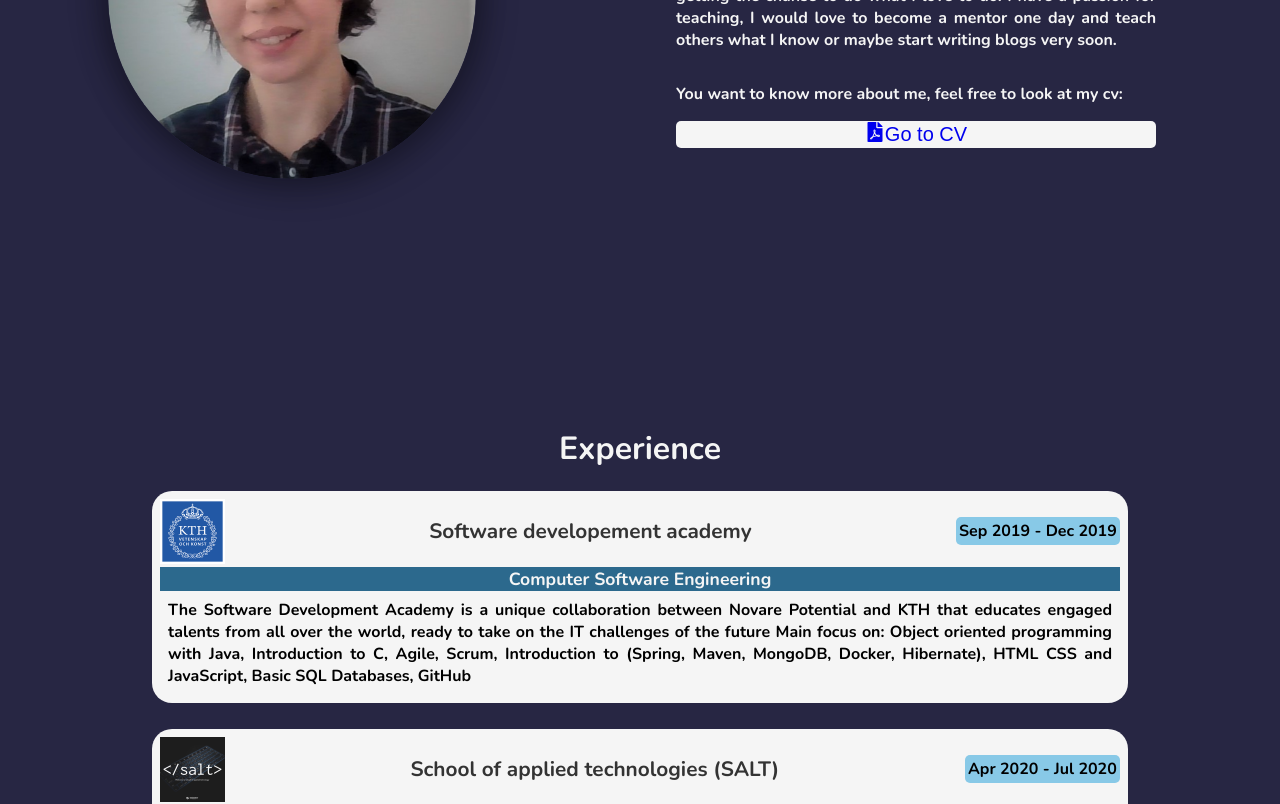
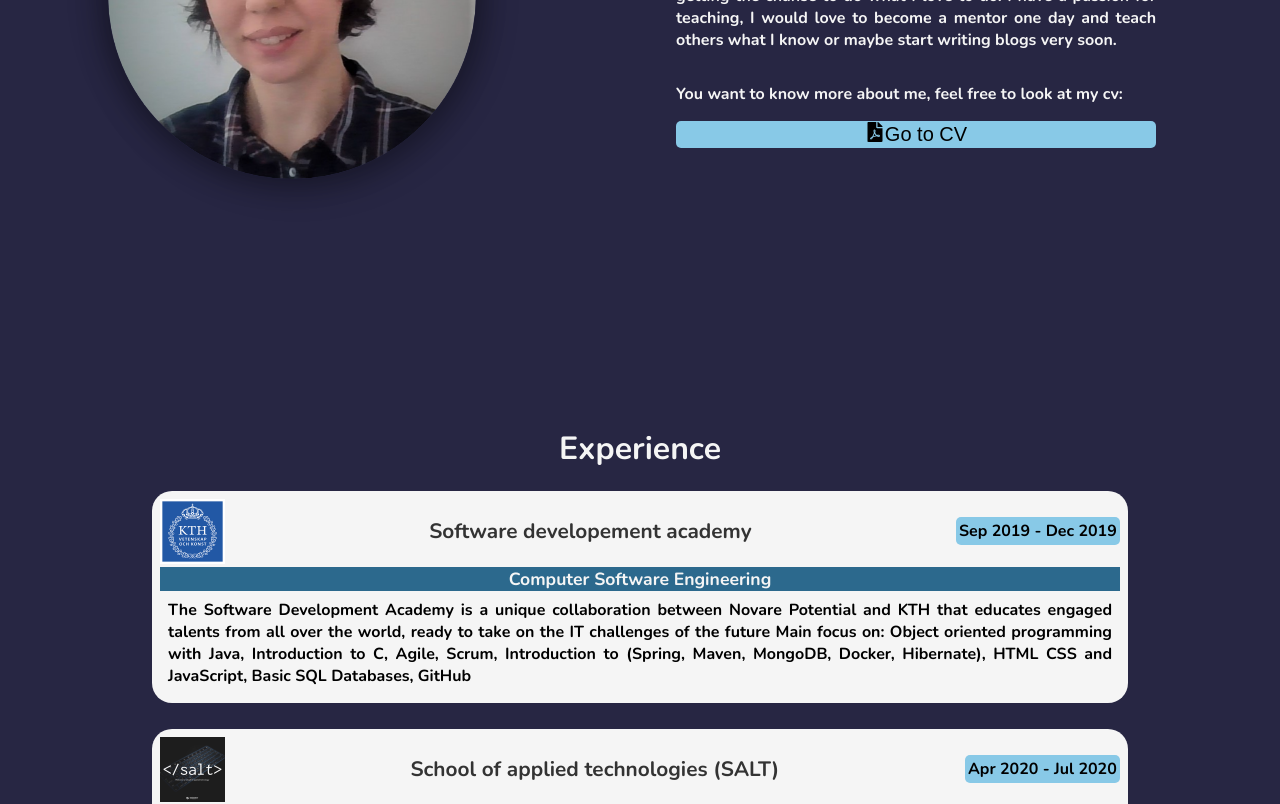
Before and after one commit to Danijela2019/portfolio, a React (Create React App) app: page / in a window 1280 px wide. Shown: the part 1080-1884 px from the top of the page. Built offline with nearby package versions, Linux system fonts and the light colour scheme.

Commit message:
Changed the button color and fixes typeO

```diff
--- a/src/data/timeline_data.js
+++ b/src/data/timeline_data.js
@@ -202,7 +202,7 @@ const timelineData = [
         date: 'February 28th 2021',
         img: reactmovieapp,
         text: `A total remake of my SALT hack day project movie-app.
-        The only thing that I reused form the old project is the TMDB API. The front end is almost completed.
+        The only thing that I reused from the old project is the TMDB API. The front end is almost completed.
         There will be a separate backend repo for storing data.`,
         link: {
             url1: 'https://react-movie-app2021.netlify.app/',
--- a/src/styles/about/CVButton.css
+++ b/src/styles/about/CVButton.css
@@ -8,8 +8,7 @@
     align-items: center;
     justify-content: center;
     font-size: 1rem;
-    background-color: var(--white);
-    color: var(--black);
+    background-color: var(--lightBlue);
     font-size: 20px;
 }
 
@@ -18,6 +17,7 @@
     justify-content: center;
     align-items: center;
     text-decoration: none;
+    color: var(---white);
 }
 
 @media only screen and (max-width: 767px) {
```
